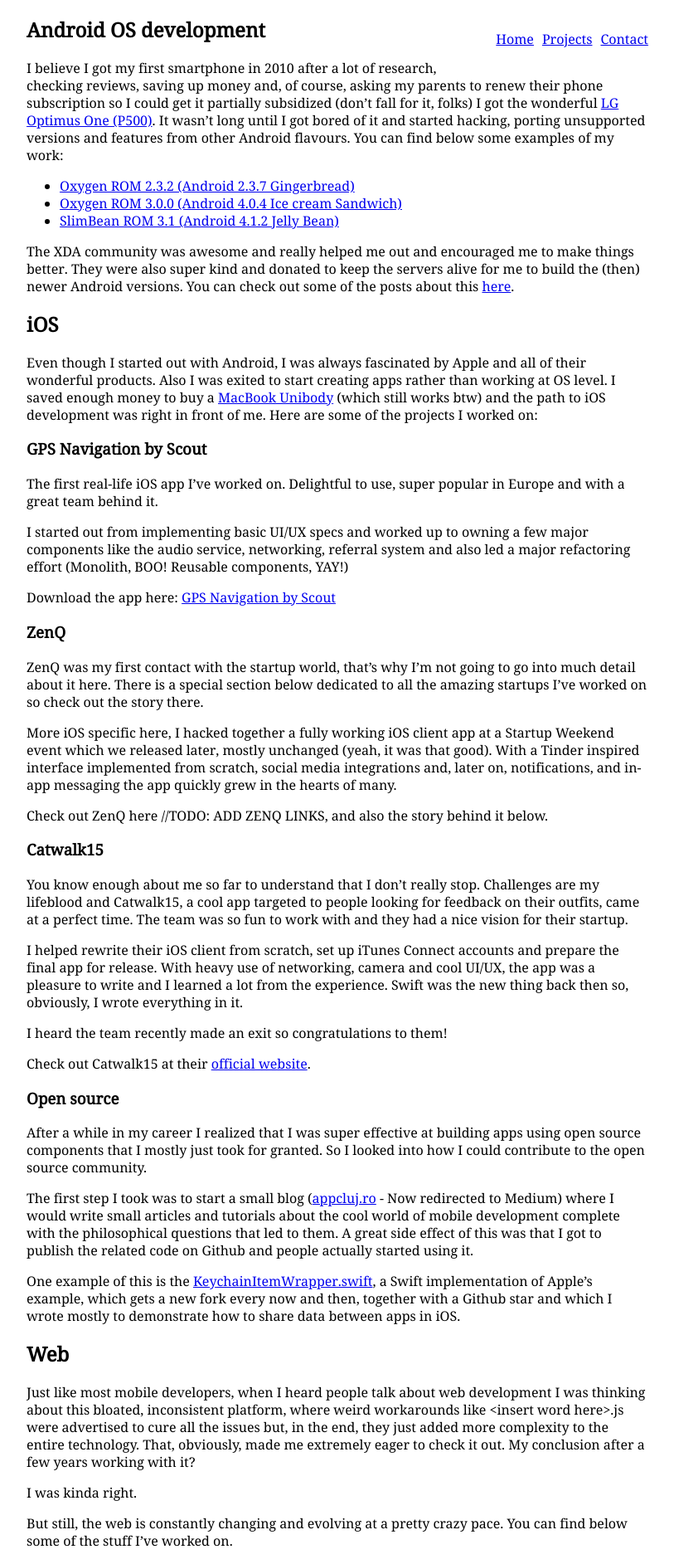
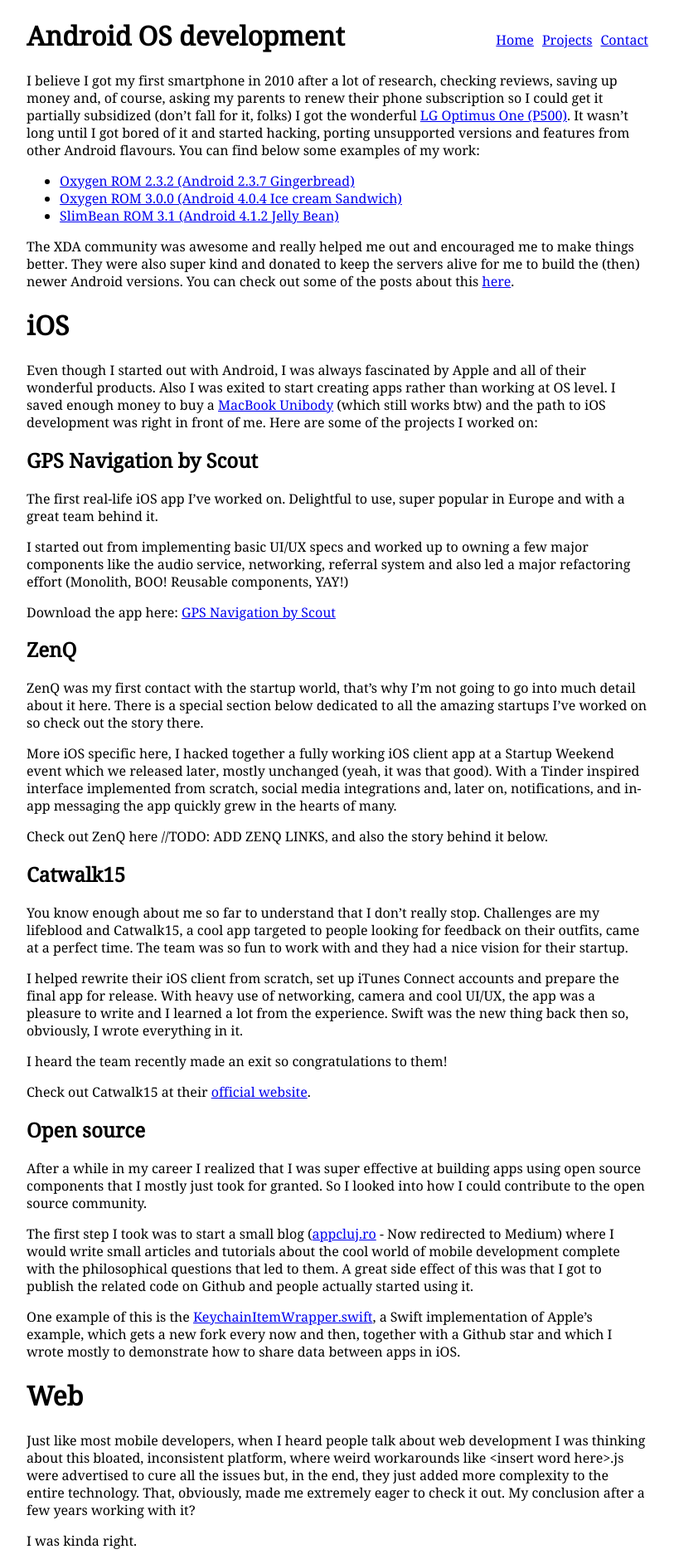
Before and after one commit to macostea/macostea.github.io, a Jekyll site: the page built from projects.md, in a window 1280 px wide. Shown: the top 1885 px of the page at 83% size, without its empty margins (233-1046 px from the left). Built offline with Jekyll 4.4.1, drawn with Linux system fonts in a browser that asks for light colours.

Commit message:
Remove comments, Update mobile layout, Style fix in projects page

```diff
--- a/_config.yml
+++ b/_config.yml
@@ -1,40 +1,17 @@
 # Welcome to Jekyll!
-#
-# This config file is meant for settings that affect your whole blog, values
-# which you are expected to set up once and rarely edit after that. If you find
-# yourself editing this file very often, consider using Jekyll's data files
-# feature for the data you need to update frequently.
-#
-# For technical reasons, this file is *NOT* reloaded automatically when you use
-# 'bundle exec jekyll serve'. If you change this file, please restart the server process.
 
-# Site settings
-# These are used to personalize your new site. If you look in the HTML files,
-# you will see them accessed via {{ site.title }}, {{ site.email }}, and so on.
-# You can create any custom variable you would like, and they will be accessible
-# in the templates via {{ site.myvariable }}.
 title: Mihai Costea - Awesome Software Developer
 email: mihai@mcostea.com
-description: > # this means to ignore newlines until "baseurl:"
+description: >
   Hi there! My name is Mihai and I create awesome software. I'm pretty sure you won't get
   to see this great description anywhere but if you are reading this, congratulations!
   You've stumbled upon a real life //TODO:
-baseurl: "" # the subpath of your site, e.g. /blog
-url: "https://mcostea.com" # the base hostname & protocol for your site, e.g. http://example.com
+baseurl: ""
+url: "https://mcostea.com"
 twitter_username: mcostea
 github_username:  macostea
+medium_username: mcostea
+linkedin_username: macostea
 
 # Build settings
 markdown: kramdown
-
-# Exclude from processing.
-# The following items will not be processed, by default. Create a custom list
-# to override the default setting.
-# exclude:
-#   - Gemfile
-#   - Gemfile.lock
-#   - node_modules
-#   - vendor/bundle/
-#   - vendor/cache/
-#   - vendor/gems/
-#   - vendor/ruby/
--- a/_includes/head.html
+++ b/_includes/head.html
@@ -2,4 +2,5 @@
     <title>{{ page.title || site.title }}</title>
     <link rel="stylesheet" href="{{ "/stylesheets/main.css" | relative_dir }}">
     <meta name="description" content="{{ site.description }}">
+    <meta name="viewport" content="width=device-width">
 </head>
--- a/projects.md
+++ b/projects.md
@@ -4,7 +4,7 @@
 permalink: /projects
 ---
 
-## Android OS development
+# Android OS development
 I believe I got my first smartphone in 2010 after a lot of research, checking reviews,
 saving up money and, of course, asking my parents to renew their phone subscription so I
 could get it partially subsidized (don't fall for it, folks) I got the wonderful
@@ -19,11 +19,11 @@
 They were also super kind and donated to keep the servers alive for me to build the (then) newer
 Android versions. You can check out some of the posts about this [here](http://oxygen-for-p500.blogspot.ro/).
 
-## iOS
+# iOS
 Even though I started out with Android, I was always fascinated by Apple and all of their
 wonderful products. Also I was exited to start creating apps rather than working at OS level. I saved enough money to buy a [MacBook Unibody](https://en.wikipedia.org/wiki/MacBook#Unibody_polycarbonate_model) (which still works btw) and the path to iOS development was right in front of me. Here are some of the projects I worked on:
 
-### GPS Navigation by Scout
+## GPS Navigation by Scout
 The first real-life iOS app I've worked on. Delightful to use, super popular in Europe and
 with a great team behind it.
 
@@ -33,7 +33,7 @@
 
 Download the app here: [GPS Navigation by Scout](https://itunes.apple.com/ro/app/id374147871)
 
-### ZenQ
+## ZenQ
 ZenQ was my first contact with the startup world, that's why I'm not going to go into much detail
 about it here. There is a special section below dedicated to all the amazing startups I've worked
 on so check out the story there.
@@ -44,7 +44,7 @@
 
 Check out ZenQ here //TODO: ADD ZENQ LINKS, and also the story behind it below.
 
-### Catwalk15
+## Catwalk15
 You know enough about me so far to understand that I don't really stop. Challenges are my
 lifeblood and Catwalk15, a cool app targeted to people looking for
 feedback on their outfits, came at a perfect time. The team was so fun to work with and they had a nice vision for their startup.
@@ -58,7 +58,7 @@
 
 Check out Catwalk15 at their [official website](http://www.catwalk15.com/).
 
-### Open source
+## Open source
 After a while in my career I realized that I was super effective at building apps using
 open source components that I mostly just took for granted. So I looked into how I could
 contribute to the open source community.
@@ -74,7 +74,7 @@
 and which I wrote mostly to demonstrate how to share data between apps in iOS.
 
 
-## Web
+# Web
 Just like most mobile developers, when I heard people talk about web development
 I was thinking about this bloated, inconsistent platform, where weird workarounds like
 \<insert word here\>.js were advertised to cure all the issues but, in the end, they
@@ -85,7 +85,7 @@
 
 But still, the web is constantly changing and evolving at a pretty crazy pace. You can find below some of the stuff I've worked on.
 
-### Eventmap
+## Eventmap
 Started from a huge pain that is Facebook Events and how I was invited to events by my
 friends but I was never in the initial invite list from the organizers, I built Eventmap.
 
@@ -97,18 +97,18 @@
 
 You can check out Eventmap here: [eventmap.online](http://eventmap.online/)
 
-### Looking forward to expand this list
+## Looking forward to expand this list
 I'm looking to do some more work on the web, especially open source, so make sure you head
 to the contact page and pick a way to follow me or get in touch if you are interested in
 how things develop.
 
-## Others
+# Others
 I like to learn stuff and stay up-to-date with any developments so I'm always looking for new
 things to do. I have a bunch of projects in progress, some open-source, some not, which I will
 add to this list once they are complete. In the meantime you can find some info on the contact
 page which you can use to check out the progress on them.
 
-### PyCage
+## PyCage
 I was super intreagued about Docker at one point but the concepts were pretty hard for me to
 understand. I also wanted to learn a bit more about how the most popular Python solution
 for isolating environments, virtualenv, worked. So, you guessed it, I built a virtualenv
@@ -118,7 +118,7 @@
 
 And the Hacker News thread here: [https://news.ycombinator.com/item?id=13461100](https://news.ycombinator.com/item?id=13461100)
 
-### DIY
+## DIY
 One of my core beliefs about the entire tech world is that technology should be accessible
 to everyone without too much compromise. That's why I believe low-powered computing devices
 will be key players in technology adoption in the future.
```
